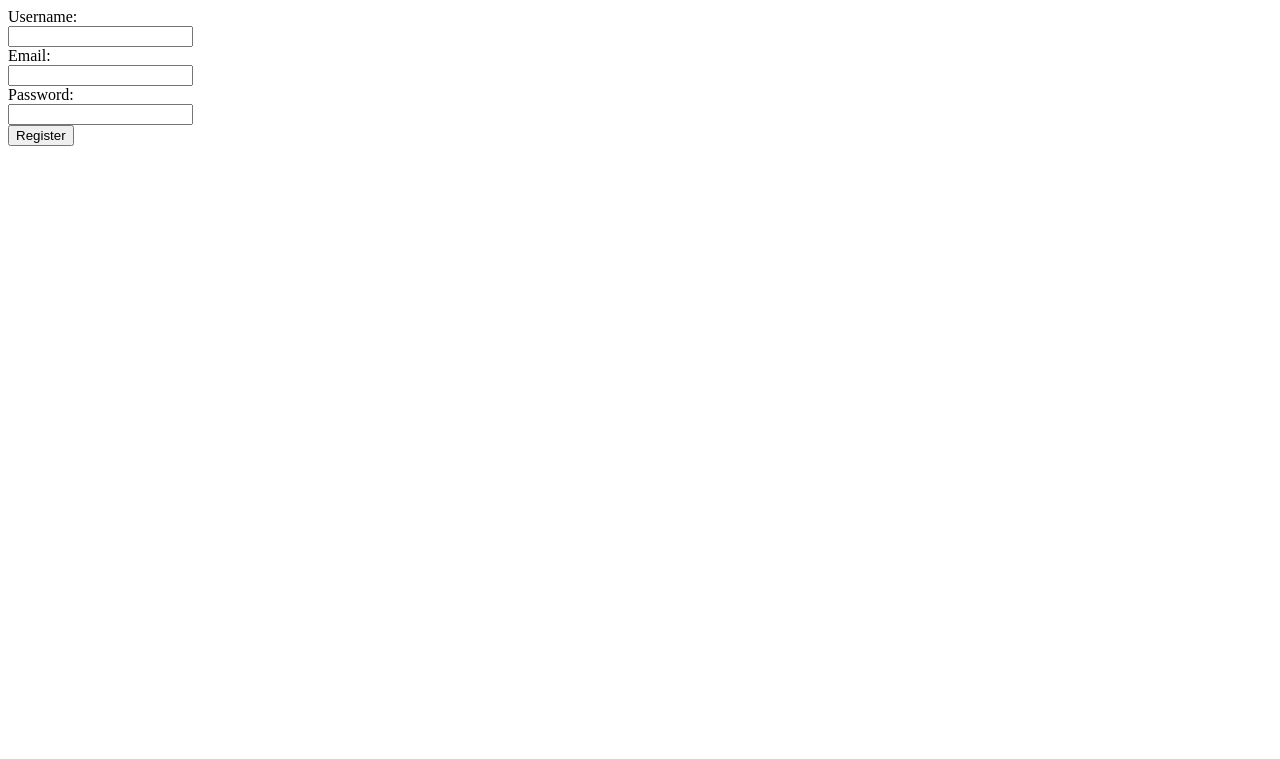
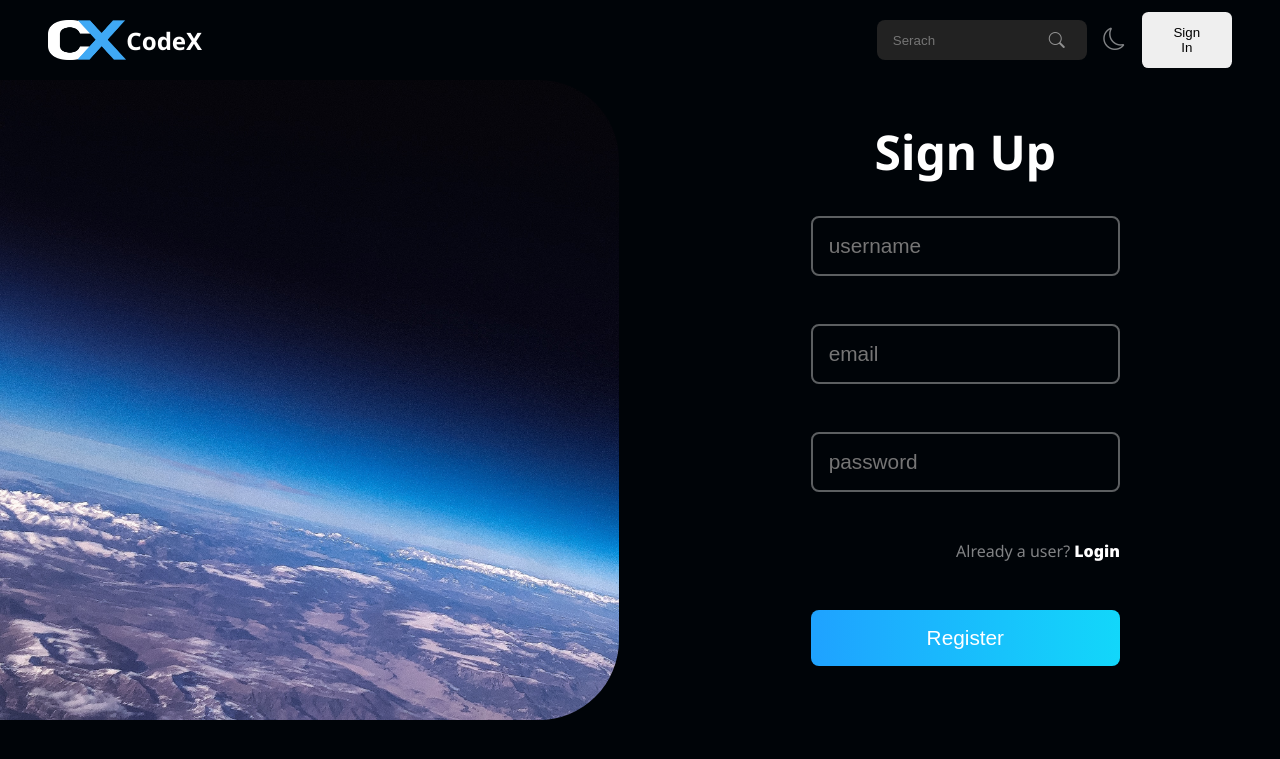
Before and after one commit to Yaxraj-rajput/CodeX, a Flask app: page /signup in a window 1280 px wide. Shown: the top 759 px of the page. Run offline with Flask 3, Linux system fonts and the light colour scheme.

Commit message:
Login/signup

```diff
--- a/app.py
+++ b/app.py
@@ -169,6 +169,11 @@ def articles():
 def article(article_id):
     article = Articles.query.get(article_id)
     if article:
+        if 'views' in article.__dict__:
+            article.views += 1
+        else:
+            article.views = 1
+        db.session.commit()
         return render_template('view_article.html', article=article)
     else:
         return "Article not found", 404
--- a/static/styles/style.css
+++ b/static/styles/style.css
@@ -95,6 +95,92 @@ body {
   border: none;
   outline: none;
   border-radius: 0.4rem;
+}
+
+.login-form-main {
+  width: 100vw;
+  height: 100vh;
+  display: flex;
+  justify-content: space-between;
+  align-items: center;
+  gap: 2rem;
+}
+.login-form-main .left {
+  width: 50%;
+  height: 80%;
+  display: flex;
+  justify-content: center;
+  align-items: center;
+  background-color: #205080;
+  border-radius: 0 5rem 5rem 0;
+  background-image: url("../images/loginbg.jpg");
+  background-size: cover;
+}
+.login-form-main .right {
+  width: 50%;
+  height: 70%;
+  padding: 10rem;
+  display: flex;
+  justify-content: center;
+  align-items: center;
+  flex-direction: column;
+}
+.login-form-main .right .title {
+  color: #fff;
+  font-size: 3rem;
+  margin-bottom: 2rem;
+}
+.login-form-main .right form {
+  display: flex;
+  width: 100%;
+  flex-direction: column;
+  justify-content: center;
+  align-items: center;
+  gap: 3rem;
+}
+.login-form-main .right form .link {
+  color: rgba(255, 255, 255, 0.5019607843);
+  align-self: flex-end;
+}
+.login-form-main .right form .link a {
+  color: #ffffff;
+  text-decoration: none;
+  font-weight: 900;
+}
+.login-form-main .right form .link a:hover {
+  text-decoration: underline;
+}
+.login-form-main .right form input {
+  width: 100%;
+  font-size: 1.3rem;
+  padding: 1rem;
+  border-radius: 0.5rem;
+  border: none;
+  outline: none;
+  background-color: transparent;
+  border: 2px solid rgba(255, 255, 255, 0.3607843137);
+  color: #fff;
+  transition: 0.2s ease-in-out;
+}
+.login-form-main .right form input:focus {
+  border: 2px solid #ffffff;
+}
+.login-form-main .right form button {
+  width: 100%;
+  padding: 1rem;
+  border-radius: 0.5rem;
+  border: none;
+  outline: none;
+  color: #fff;
+  font-size: 1.3rem;
+  margin-bottom: 1rem;
+  background-size: 200% auto;
+  cursor: pointer;
+  transition: 0.2s ease-in-out;
+  background-image: linear-gradient(to right, #1fa2ff 0%, #12d8fa 51%, #1fa2ff 100%);
+}
+.login-form-main .right form button:hover {
+  background-position: right center; /* change the direction of the change here */
 }
 
 .hero-div-main {
@@ -250,7 +336,7 @@ body {
   border-right: 1px solid rgba(255, 255, 255, 0.2039215686);
 }
 .wrapper .sidebar .title {
-  color: rgba(255, 255, 255, 0.2666666667);
+  color: #fff;
   text-align: left;
   margin-top: 2rem;
   font-weight: 400;
@@ -420,7 +506,7 @@ body {
   margin-top: 2em;
   padding: 1em;
   background-color: transparent;
-  color: white;
+  color: #fff;
   border: 1px solid white;
   border-radius: 4px;
   cursor: pointer;
@@ -468,7 +554,7 @@ body {
   margin-top: 2em;
   padding: 1em;
   background-color: transparent;
-  color: white;
+  color: #fff;
   border: 1px solid white;
   border-radius: 4px;
   cursor: pointer;
--- a/static/styles/style.scss
+++ b/static/styles/style.scss
@@ -1,11 +1,16 @@
 @import url("https://fonts.googleapis.com/css2?family=Noto+Sans:wght@100;200;300;400;500;600;700;800;900&display=swap");
+
+$main-bg: #000408;
+$alter: #fff;
+$gray: #222;
+
 * {
     margin: 0;
     padding: 0;
     box-sizing: border-box;
 }
 body {
-    background-color: #000408;
+    background-color: $main-bg;
     font-family: "Noto Sans", sans-serif;
     overflow-x: hidden;
 }
@@ -19,7 +24,7 @@ body {
     align-items: center;
     justify-content: space-between;
     position: fixed;
-    background-color: #000408;
+    background-color: $main-bg;
     ul {
         display: flex;
         gap: 3rem;
@@ -65,20 +70,20 @@ body {
             height: 2.5rem;
             display: flex;
             align-items: center;
-            background-color: #222;
+            background-color: $gray;
             padding: 0rem 1rem;
             border-radius: 0.5rem;
 
             input {
                 width: 100%;
-                background-color: #222;
+                background-color: $gray;
                 outline: none;
                 border: none;
-                color: #fff;
+                color: $alter;
             }
 
             .bi-search {
-                color: #fff;
+                color: $alter;
                 padding: 0.4rem;
                 opacity: 50%;
             }
@@ -92,7 +97,7 @@ body {
                 background-color: transparent;
                 border: none;
                 outline: none;
-                color: #fff;
+                color: $alter;
                 font-size: 1.4rem;
                 padding: 1rem;
                 opacity: 50%;
@@ -103,6 +108,105 @@ body {
                 border: none;
                 outline: none;
                 border-radius: 0.4rem;
+            }
+        }
+    }
+}
+
+.login-form-main {
+    width: 100vw;
+    height: 100vh;
+    display: flex;
+    justify-content: space-between;
+    align-items: center;
+    gap: 2rem;
+
+    .left {
+        width: 50%;
+        height: 80%;
+        display: flex;
+        justify-content: center;
+        align-items: center;
+        background-color: #205080;
+        border-radius: 0 5rem 5rem 0;
+        background-image: url("../images/loginbg.jpg");
+        background-size: cover;
+    }
+
+    .right {
+        width: 50%;
+        height: 70%;
+        padding: 10rem;
+        display: flex;
+        justify-content: center;
+        align-items: center;
+        flex-direction: column;
+
+        .title {
+            color: $alter;
+            font-size: 3rem;
+            margin-bottom: 2rem;
+        }
+
+        form {
+            display: flex;
+            width: 100%;
+            flex-direction: column;
+
+            justify-content: center;
+            align-items: center;
+            gap: 3rem;
+
+            .link {
+                color: #ffffff80;
+                align-self: flex-end;
+
+                a {
+                    color: #ffffff;
+                    text-decoration: none;
+                    font-weight: 900;
+
+                    &:hover {
+                        text-decoration: underline;
+                    }
+                }
+            }
+
+            input {
+                width: 100%;
+                font-size: 1.3rem;
+
+                padding: 1rem;
+                border-radius: 0.5rem;
+                border: none;
+                outline: none;
+                background-color: transparent;
+                border: 2px solid #ffffff5c;
+                color: $alter;
+                transition: 0.2s ease-in-out;
+
+                &:focus {
+                    border: 2px solid #ffffff;
+                }
+            }
+
+            button {
+                width: 100%;
+                padding: 1rem;
+                border-radius: 0.5rem;
+                border: none;
+                outline: none;
+                color: $alter;
+                font-size: 1.3rem;
+                margin-bottom: 1rem;
+                background-size: 200% auto;
+                cursor: pointer;
+                transition: 0.2s ease-in-out;
+                background-image: linear-gradient(to right, #1fa2ff 0%, #12d8fa 51%, #1fa2ff 100%);
+
+                &:hover {
+                    background-position: right center; /* change the direction of the change here */
+                }
             }
         }
     }
--- a/templates/articles.html
+++ b/templates/articles.html
@@ -9,7 +9,7 @@
 <div class="articles-div-main">
     <h2 style="color: #fff; ">Trending Posts</h2>
     {% for article in allArticles %}
-  <div class="article-card">
+  <div class="article-card" style="width: 100%;">
     <a style="text-decoration: none;" href="/article/{{article.article_id}}">
       <div class="top-bar">
         <span class="views">{{ article.views }} Views</span>
--- a/templates/base.html
+++ b/templates/base.html
@@ -9,6 +9,7 @@
       rel="stylesheet"
       href="https://cdn.jsdelivr.net/npm/bootstrap-icons@1.11.2/font/bootstrap-icons.min.css"
     />
+
     <link rel="icon" href="../static/images/logo.png" type="image/x-icon">
   </head>
   <body>
--- a/templates/new_article.html
+++ b/templates/new_article.html
@@ -20,7 +20,7 @@ bodyblock %}
       <input type="text" name="post_by" placeholder="Posted By" />
       <input type="text" name="genre" placeholder="Genre" />
       <input type="text" name="tags" placeholder="Tags" />
-      <input type="number" name="views" placeholder="Views" />
+      <input type="number" name="views" value="0" hidden />
       <input type="text" name="status" placeholder="Status" />
       <button type="submit">Submit</button>
     </form>
--- a/templates/register.html
+++ b/templates/register.html
@@ -1,20 +1,21 @@
-<!DOCTYPE html>
-<html lang="en">
-  <head>
-    <meta charset="UTF-8" />
-    <meta name="viewport" content="width=device-width, initial-scale=1.0" />
-    <title>Register</title>
+{% extends "base.html" %} {% block title %}Login {% endblock %} {% block bodyblock %}
+
   </head>
   <body>
+    <div class="login-form-main">
+
+      <div class="left"></div>
+      <div class="right">
+
+      <h1 class="title">Sign Up</h1>
     <form action="/signup" method="POST">
-      <label for="username">Username:</label><br />
-      <input type="text" id="username" name="username" required /><br />
-      <label for="email">Email:</label><br />
-      <input type="email" id="email" name="email" required /><br />
-      <label for="password">Password:</label><br />
-      <input type="password" id="password" name="password" required /><br />
+      <input type="text" id="username" name="username" placeholder="username" required />
+      <input type="email" id="email" name="email" placeholder="email" required />
+      <input type="password" id="password" name="password" placeholder="password" required />
+        <p class="link">Already a user? <a href="/login">Login</a></p>
+      <button type="submit"  >Register</button>
+    </form>
+  </div>
+</div>
 
-      <input type="submit" value="Register" />
-    </form>
-  </body>
-</html>
+{% endblock bodyblock %}
--- a/templates/view_article.html
+++ b/templates/view_article.html
@@ -33,6 +33,8 @@
   </div></div>
 
   <script src="https://ajax.googleapis.com/ajax/libs/jquery/3.5.1/jquery.min.js"></script>
+  <script src="https://cdnjs.cloudflare.com/ajax/libs/prism/1.24.1/prism.min.js"></script>
+  <script src="https://cdnjs.cloudflare.com/ajax/libs/prism/1.24.1/components/prism-python.min.js"></script> <!-- If your code snippets are in Python -->
   <script>
     var disqus_config = function () {
       this.page.url = "{{ request.url }}"; // Replace with your page's canonical URL
```
Also changed, not shown: other parts of static/styles/style.scss (+18 -18 lines), templates/login.html (+12 -25 lines), instance/codex.db, static/images/loginbg.jpg (added), 1 other file.
